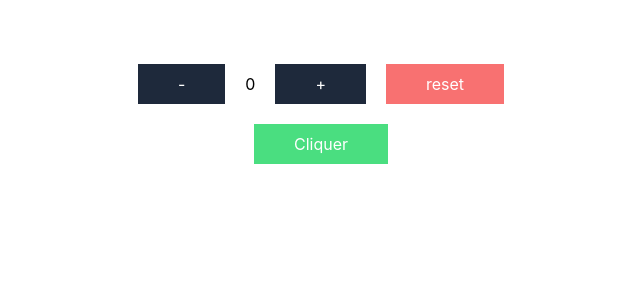
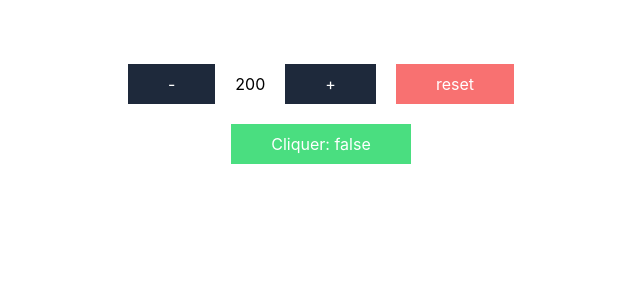
Before and after one commit to Jawad-coder10/tutorial-1, a React (Create React App) app: page / in a window 1280 px wide. Shown: the top 300 px of the page, without its empty margins (319-959 px from the left). Built offline with nearby package versions, Linux system fonts and the light colour scheme.

Commit message:
feat: useEffect

```diff
--- a/src/components/Compteur.js
+++ b/src/components/Compteur.js
@@ -1,13 +1,15 @@
-import React, { useState } from 'react'
+import React, { useEffect, useState } from 'react'
 
 export default function Compteur() {
 
     const [counter, setCounter] = useState(0);
+    const [active, isActive] = useState(false);
 
-    function add() {
+    useEffect(() => {
 
+        setCounter(counter+200)
 
-    }
+    },[active]);
 
   return (
     <div className='h-full mt-16 flex flex-col items-center justify-center'>
@@ -29,7 +31,8 @@ export default function Compteur() {
 
     <div className='flex gap-5 items items-center mt-5'>
       <button
-      className='px-10 py-2 bg-green-400 text-white'>Cliquer </button>
+      onClick={()=> isActive(!active)}
+      className='px-10 py-2 bg-green-400 text-white'>Cliquer: {JSON.stringify(active)} </button>
     </div>
     </div>
   )
```
